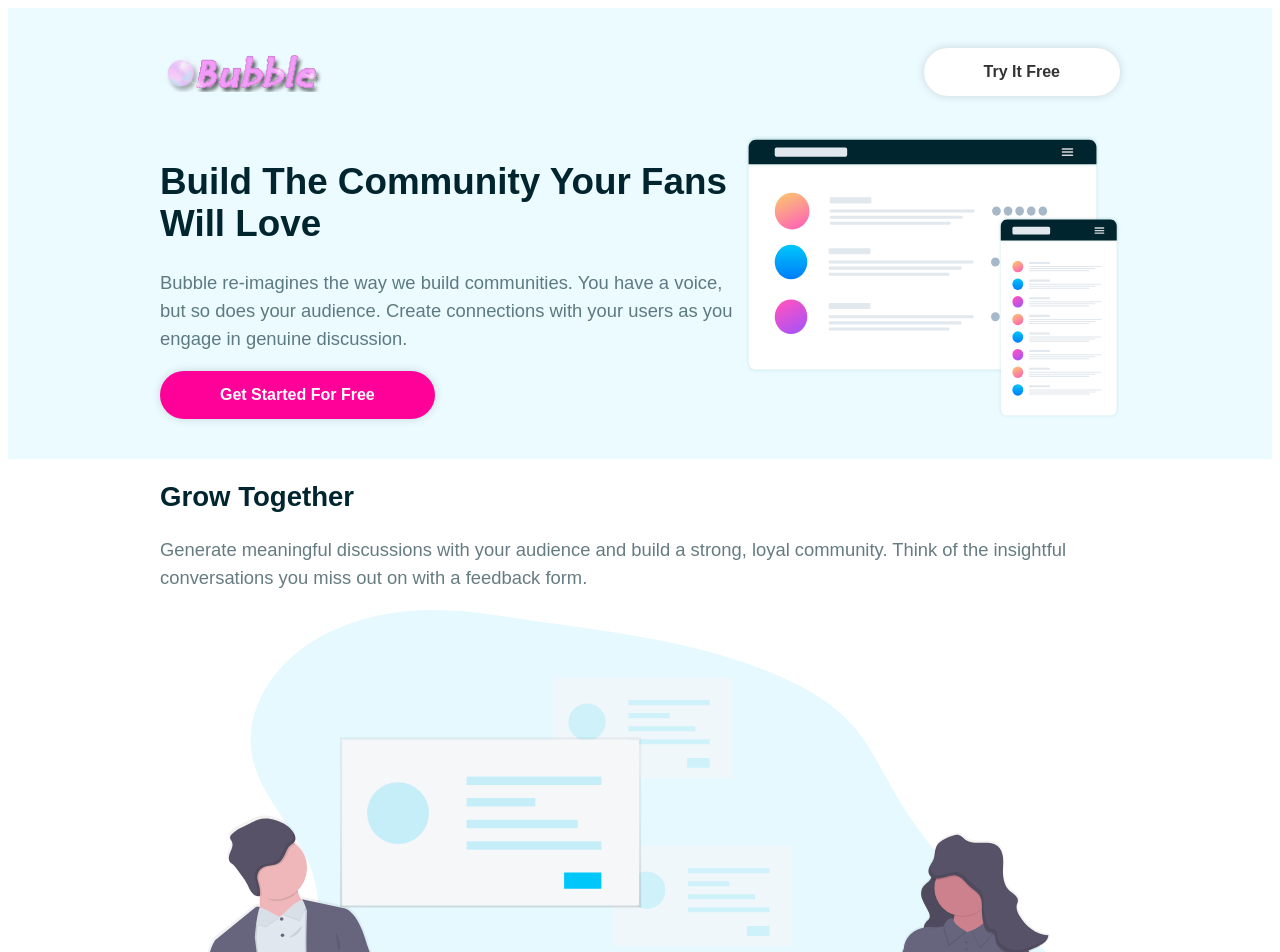
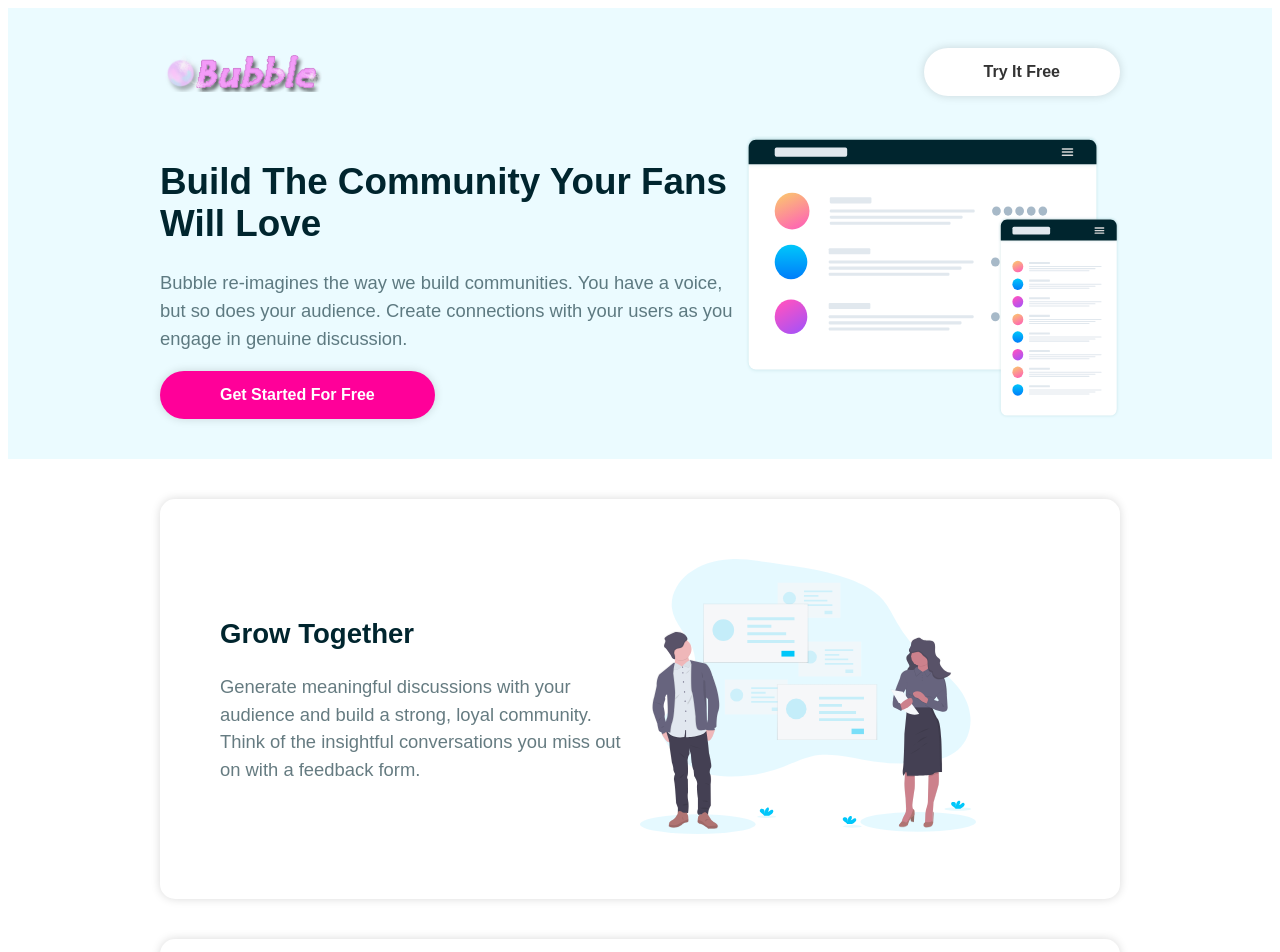
Before and after one commit to Lu-Smith/styled-components, a React (Create React App) app: page / in a window 1280 px wide. Shown: the top 952 px of the page. Built offline with nearby package versions, Linux system fonts and the light colour scheme.

Commit message:
Updated Card and Card.styled

```diff
--- a/src/components/Card.js
+++ b/src/components/Card.js
@@ -1,15 +1,16 @@
-import React from "react";
+import { StyledCard } from "./styles/Card.styled";
 
 export default function Card({ item: { id, title, body, image } }) {
   return (
-    <div>
+    <StyledCard layout={id % 2 === 0 && "row-reverse"}>
       <div>
         <h2>{title}</h2>
         <p>{body}</p>
       </div>
+
       <div>
         <img src={`./images/${image}`} alt="" />
       </div>
-    </div>
+    </StyledCard>
   );
 }
--- /dev/null
+++ b/src/components/styles/Card.styled.js
@@ -0,0 +1,21 @@
+import styled from "styled-components";
+
+export const StyledCard = styled.div`
+  display: flex;
+  align-items: center;
+  background-color: #fff;
+  border-radius: 15px;
+  box-shadow: 0 0 10px rgba(0, 0, 0, 0.15);
+  margin: 40px 0;
+  padding: 60px;
+  flex-direction: ${({ layout }) => layout || "row"};
+  img {
+    width: 80%;
+  }
+  & > div {
+    flex: 1;
+  }
+  @media (max-width: ${({ theme }) => theme.mobile}) {
+    flex-direction: column;
+  }
+`;
```
